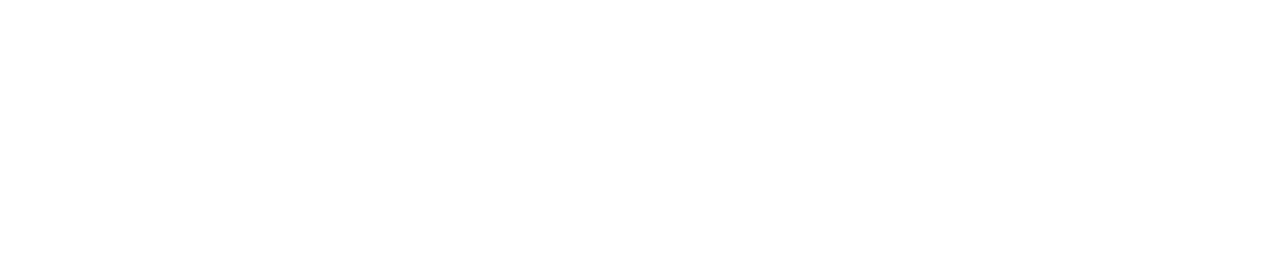
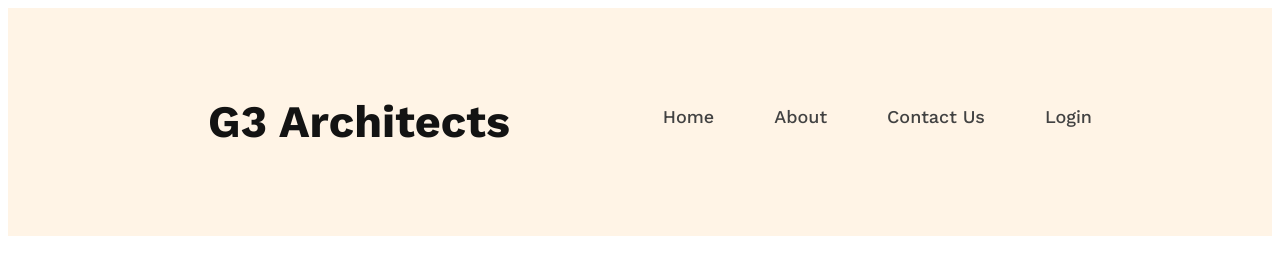
Before and after one commit to Clement-Lotus-Mollick/architects-website, a plain HTML site: page index.html in a window 1280 px wide. Drawn offline with nearby package versions, Linux system fonts and the light colour scheme.

Commit message:
first step nav bar

```diff
--- a/index.html
+++ b/index.html
@@ -3,9 +3,30 @@
 <head>
     <meta charset="UTF-8">
     <meta name="viewport" content="width=device-width, initial-scale=1.0">
-    <title>My Civil Engg</title>
+    <title>My Civil Team</title>
+    <link rel="stylesheet" href="stylesarc/stylearct.css">
 </head>
 <body>
+    <!-- starting header part  -->
+    <header>
+        <nav>
+            <h1 class="nav-title">G3 Architects</h1>
+            <ul>
+                <li> <a href="">Home</a> </li>
+                <li> <a href="">About</a> </li>
+                <li> <a href="">Contact Us</a> </li>
+                <li> <a href="">Login</a> </li>
+            </ul>
+        </nav>
+    </header>
+   <!-- starting main part  -->
+    <main>
+
+    </main>
+ <!-- starting footer part  -->
+    <footer>
+
+    </footer>
 
 </body>
 </html>
--- /dev/null
+++ b/stylesarc/stylearct.css
@@ -0,0 +1,48 @@
+/* google font work sans  */
+@import url('https://fonts.googleapis.com/css2?family=Cookie&family=Open+Sans:ital,wght@0,800;1,700&family=Work+Sans:wght@400;500;700;800&display=swap');
+*{
+    font-family: 'Cookie', cursive;
+font-family: 'Open Sans', sans-serif;
+font-family: 'Work Sans', sans-serif;
+}
+
+/* header style  */
+header{
+    background: rgba(255, 144, 14, 0.10);
+}
+/* nav style  */
+nav{
+    display: flex;
+    justify-content: space-between;
+    text-align: center;
+    padding-top: 50px;
+    padding-bottom: 50px;
+    padding-left: 200px;
+}
+/* style of ul in nav  */
+nav > ul{
+    display: flex;
+    padding-right: 150px;
+    font-size: 18px;
+    font-weight: 500;
+
+}
+/* style of li in ul  */
+ nav li{
+    list-style: none;
+    margin: 30px;
+
+
+ }
+ /* style of a in li  */
+ nav li a{
+    text-decoration: none;
+    color:#424242;
+ }
+
+ .nav-title{
+    color:  #131313;
+font-size: 45px;
+font-weight: 700;
+
+ }
```
Also changed, not shown: images/architect.png (added), images/banner.png (added), images/icons/customers.png (added), images/icons/email.png (added), images/icons/projects.png (added), images/icons/ribon.png (added), images/sponsors/amazon.png (added), images/sponsors/figma.png (added), images/sponsors/google.png (added), images/sponsors/spotify.png (added), images/sponsors/telerama.png (added), images/team1.png (added), images/team2.png (added), images/team3.png (added), 1 more files.
